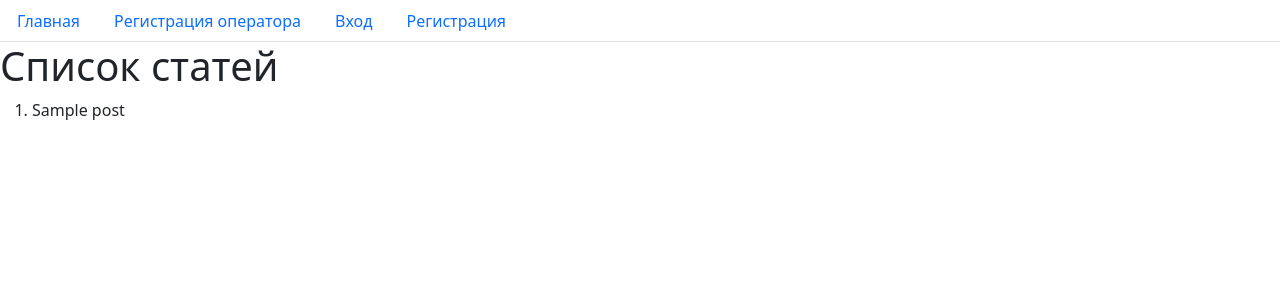
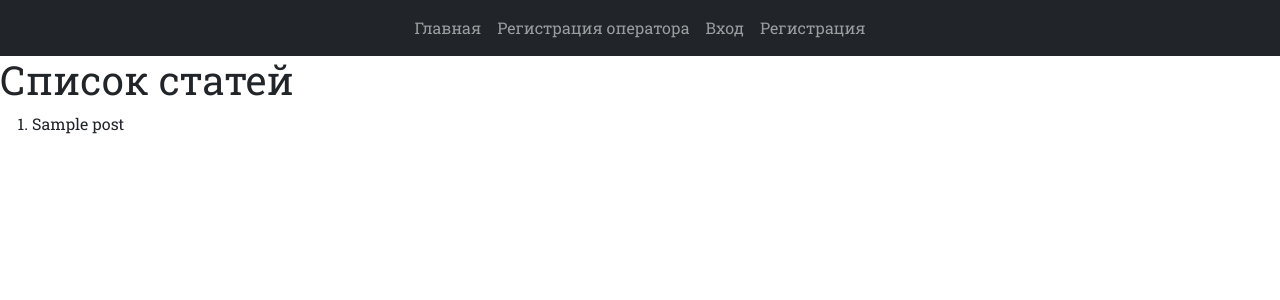
Before and after one commit to bashdef/yp_server, a PHP site: template views/site/post.php in a window 1280 px wide. Shown: the top 300 px of the page. Run offline with PHP 8.4, Linux system fonts and the light colour scheme; the visitor is signed in with stand-in values (Sample User, id 1); the template is opened without the code that fills it: most values are stand-ins (such as "Sample title", 1, 10 or a date in 2020); data that the repository does not hold is empty.

Commit message:
new design

```diff
--- a/views/layouts/main.php
+++ b/views/layouts/main.php
@@ -8,11 +8,21 @@
    <link href="https://cdn.jsdelivr.net/npm/bootstrap@5.0.1/dist/css/bootstrap.min.css" rel="stylesheet" integrity="sha384-+0n0xVW2eSR5OomGNYDnhzAbDsOXxcvSN1TPprVMTNDbiYZCxYbOOl7+AMvyTG2x" crossorigin="anonymous">
    <script src="https://cdn.jsdelivr.net/npm/bootstrap@5.0.1/dist/js/bootstrap.bundle.min.js" integrity="sha384-gtEjrD/SeCtmISkJkNUaaKMoLD0//ElJ19smozuHV6z3Iehds+3Ulb9Bn9Plx0x4" crossorigin="anonymous"></script>
    <title>Main site</title>
+   <link rel="preconnect" href="https://fonts.googleapis.com">
+   <link rel="preconnect" href="https://fonts.gstatic.com" crossorigin>
+   <link href="https://fonts.googleapis.com/css2?family=Roboto+Slab&display=swap" rel="stylesheet">
+   <style>
+      body {
+         font-family: 'Roboto Slab', serif;
+      }
+   </style>
 </head>
 <body>
    <header>
-      <nav>
-         <ul class='nav nav-tabs'>
+      <nav class='navbar navbar-expand-lg navbar-dark bg-dark'>
+         <div class='container'>
+            <div class='collapse navbar-collapse justify-content-md-center'>
+               <ul class='navbar-nav'>
                   <li class="nav-item">
                      <a href="<?= app()->route->getUrl('/hello')?>" class='nav-link'>Главная</a>
                   </li>
@@ -51,6 +61,8 @@
                   endif;
                   ?>
                </ul>
+            </div>
+         </div>
       </nav>
    </header>
    <main>
```
Lines whose indentation alone changed are shown as unchanged.
